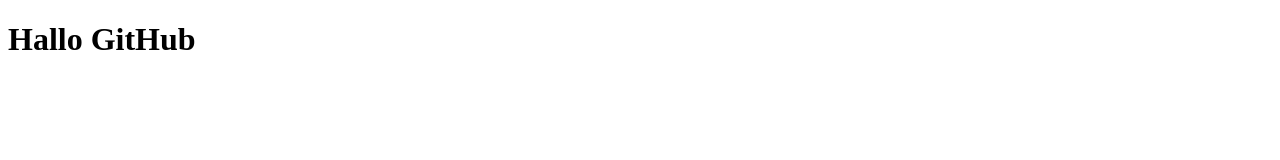
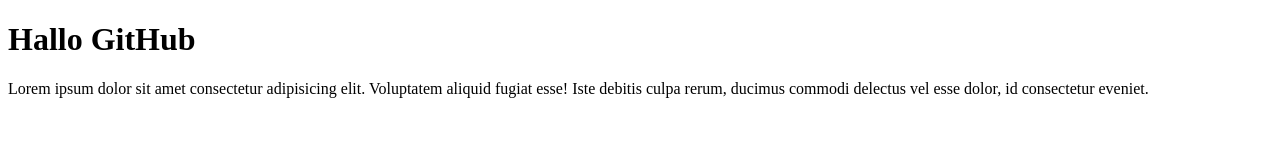
Before and after one commit to Bobomurod04/m1505, a plain HTML site: page index.html in a window 1280 px wide. Drawn offline with Linux system fonts and the light colour scheme.

Commit message:
index.html upated

```diff
--- a/index.html
+++ b/index.html
@@ -8,5 +8,6 @@
 </head>
 <body>
     <h1>Hallo GitHub</h1>
+    <p>Lorem ipsum dolor sit amet consectetur adipisicing elit. Voluptatem aliquid fugiat esse! Iste debitis culpa rerum, ducimus commodi delectus vel esse dolor, id consectetur eveniet.</p>
 </body>
 </html>
```
